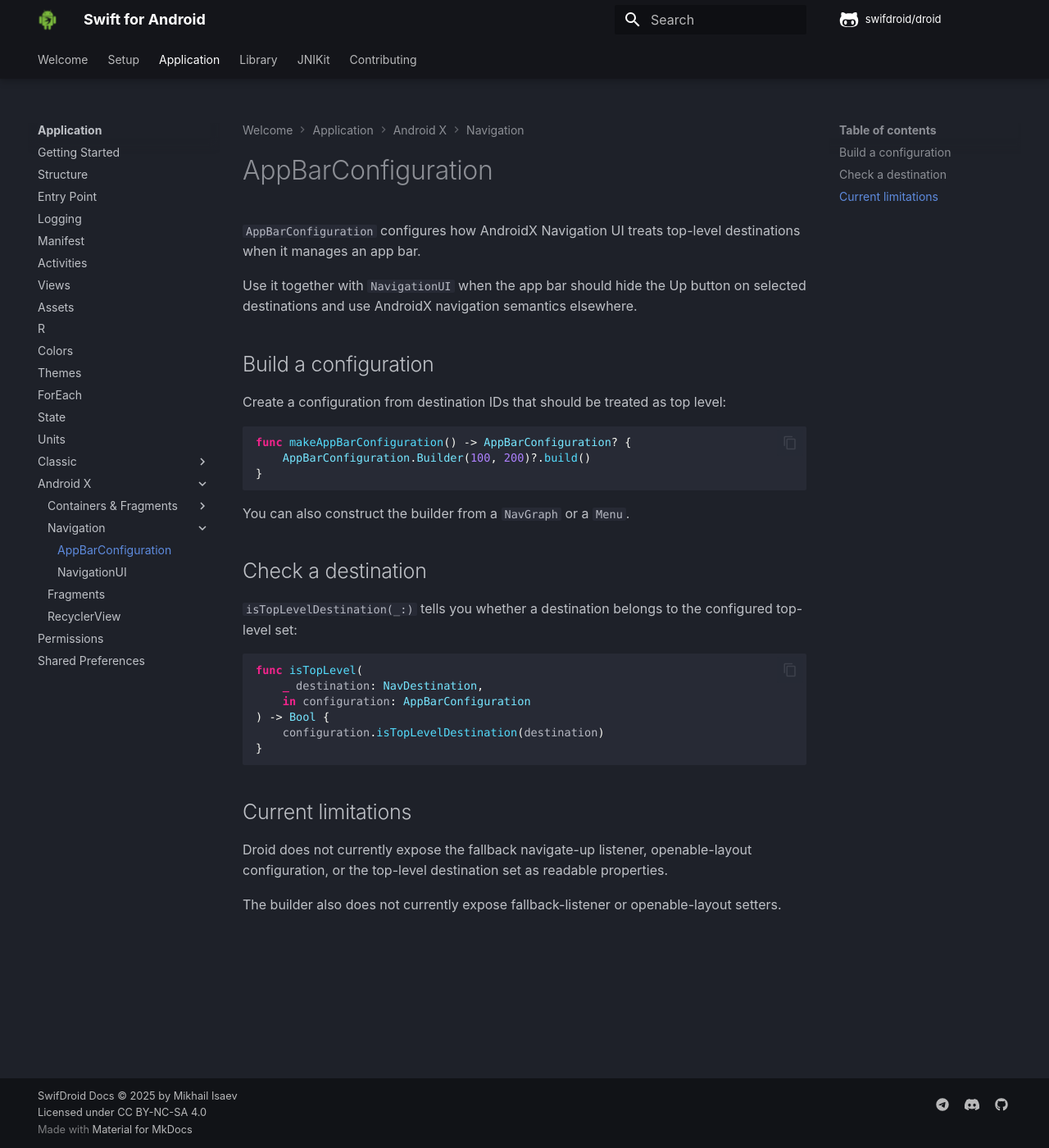
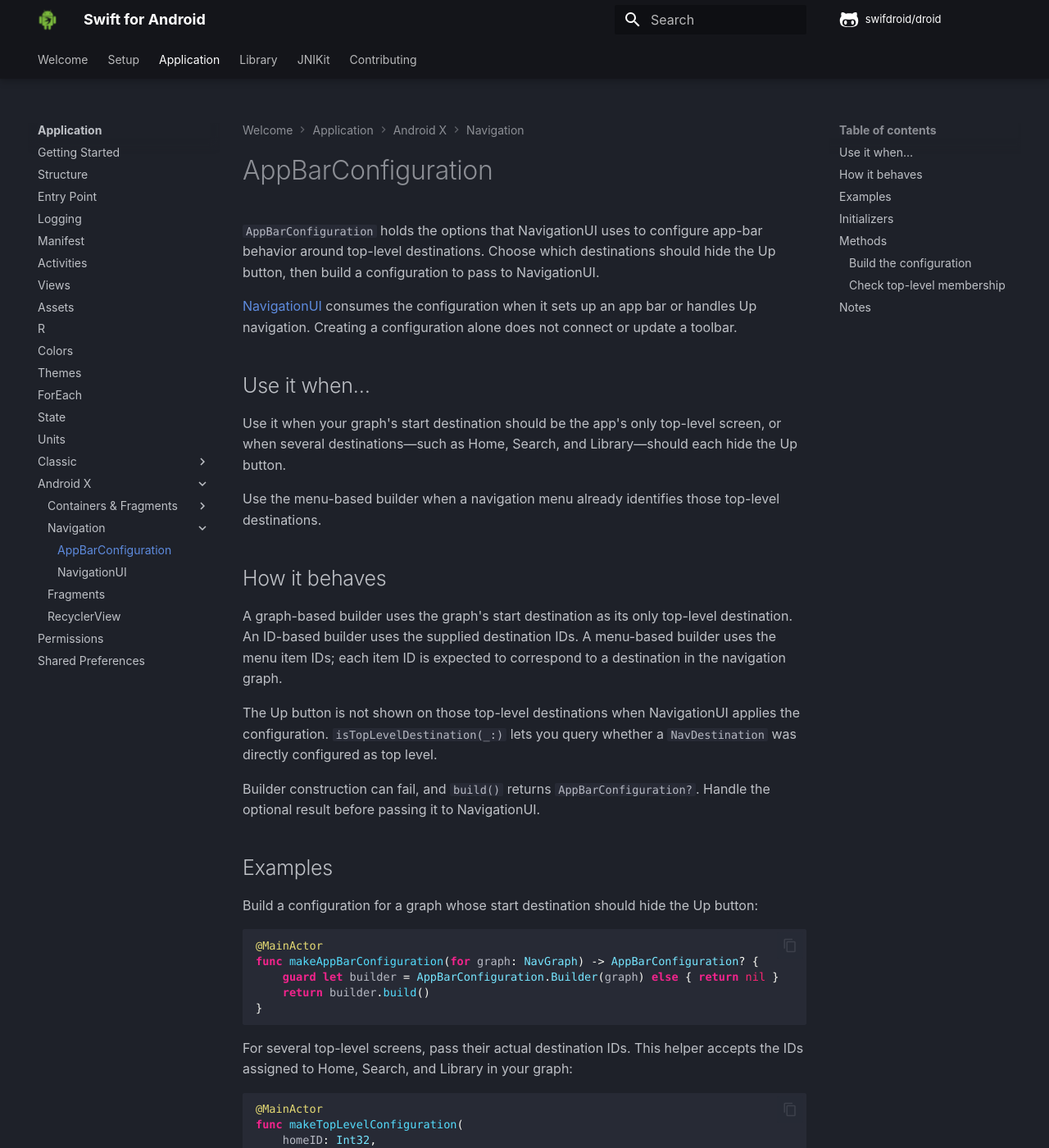
Before and after one commit to swifdroid/docs, an MkDocs documentation site: the page built from docs/app/x/navigation/app-bar-configuration.md, in a window 1280 px wide and 1400 px high. Shown: the whole window at 82% size. Built offline with MkDocs 1.6.1 and Material for MkDocs 9.7.7, drawn with Linux system fonts in a browser that asks for light colours; comment, search, counter and statistics services are not loaded; some of the changed text lies outside the part shown.

Commit message:
📝 Pin AppBarConfiguration docs to source

````diff
--- a/docs/app/x/navigation/app-bar-configuration.md
+++ b/docs/app/x/navigation/app-bar-configuration.md
@@ -1,26 +1,89 @@
 # AppBarConfiguration
 
-`AppBarConfiguration` configures how AndroidX Navigation UI treats top-level destinations when it manages an app bar.
+`AppBarConfiguration` holds the options that NavigationUI uses to configure app-bar behavior around top-level destinations. Choose which destinations should hide the Up button, then build a configuration to pass to NavigationUI.
 
-Use it together with `NavigationUI` when the app bar should hide the Up button on selected destinations and use AndroidX navigation semantics elsewhere.
+[NavigationUI](navigation-ui.md) consumes the configuration when it sets up an app bar or handles Up navigation. Creating a configuration alone does not connect or update a toolbar.
 
-## Build a configuration
+## Use it when…
 
-Create a configuration from destination IDs that should be treated as top level:
+Use it when your graph's start destination should be the app's only top-level screen, or when several destinations—such as Home, Search, and Library—should each hide the Up button.
+
+Use the menu-based builder when a navigation menu already identifies those top-level destinations.
+
+## How it behaves
+
+A graph-based builder uses the graph's start destination as its only top-level destination. An ID-based builder uses the supplied destination IDs. A menu-based builder uses the menu item IDs; each item ID is expected to correspond to a destination in the navigation graph.
+
+The Up button is not shown on those top-level destinations when NavigationUI applies the configuration. `isTopLevelDestination(_:)` lets you query whether a `NavDestination` was directly configured as top level.
+
+Builder construction can fail, and `build()` returns `AppBarConfiguration?`. Handle the optional result before passing it to NavigationUI.
+
+## Examples
+
+Build a configuration for a graph whose start destination should hide the Up button:
 
 ```swift
-func makeAppBarConfiguration() -> AppBarConfiguration? {
-    AppBarConfiguration.Builder(100, 200)?.build()
+@MainActor
+func makeAppBarConfiguration(for graph: NavGraph) -> AppBarConfiguration? {
+    guard let builder = AppBarConfiguration.Builder(graph) else { return nil }
+    return builder.build()
 }
 ```
 
-You can also construct the builder from a `NavGraph` or a `Menu`.
-
-## Check a destination
-
-`isTopLevelDestination(_:)` tells you whether a destination belongs to the configured top-level set:
+For several top-level screens, pass their actual destination IDs. This helper accepts the IDs assigned to Home, Search, and Library in your graph:
 
 ```swift
+@MainActor
+func makeTopLevelConfiguration(
+    homeID: Int32,
+    searchID: Int32,
+    libraryID: Int32
+) -> AppBarConfiguration? {
+    AppBarConfiguration.Builder(homeID, searchID, libraryID)?.build()
+}
+```
+
+## Initializers
+
+Choose `AppBarConfiguration.Builder(graph)` for a single top-level start destination, as in the first example. Choose the variadic ID initializer above or the array initializer when you supply the top-level destinations explicitly:
+
+```swift
+@MainActor
+func makeTopLevelConfiguration(ids: [Int32]) -> AppBarConfiguration? {
+    AppBarConfiguration.Builder(ids)?.build()
+}
+```
+
+Choose `AppBarConfiguration.Builder(menu)` when the menu item IDs match the graph's top-level destination IDs:
+
+```swift
+@MainActor
+func makeMenuConfiguration(menu: Menu) -> AppBarConfiguration? {
+    AppBarConfiguration.Builder(menu)?.build()
+}
+```
+
+## Methods
+
+### Build the configuration
+
+Call `build()` on a successfully created builder to obtain an optional `AppBarConfiguration`:
+
+```swift
+@MainActor
+func buildConfiguration(
+    from builder: AppBarConfiguration.Builder
+) -> AppBarConfiguration? {
+    builder.build()
+}
+```
+
+### Check top-level membership
+
+Pass a `NavDestination` to `isTopLevelDestination(_:)` to check its configured membership. The result is a `Bool`:
+
+```swift
+@MainActor
 func isTopLevel(
     _ destination: NavDestination,
     in configuration: AppBarConfiguration
@@ -29,8 +92,8 @@
 }
 ```
 
-## Current limitations
+## Notes
 
-Droid does not currently expose the fallback navigate-up listener, openable-layout configuration, or the top-level destination set as readable properties.
+Droid does not expose the fallback navigate-up listener, openable-layout getter, or top-level-destination getter. The Builder's fallback-listener and openable-layout setters are also not declared.
 
-The builder also does not currently expose fallback-listener or openable-layout setters.
+Use the nested Builder to construct a configuration for your app. `AppBarConfiguration.init(_ object: JObject)` wraps an existing JNI object.
````
